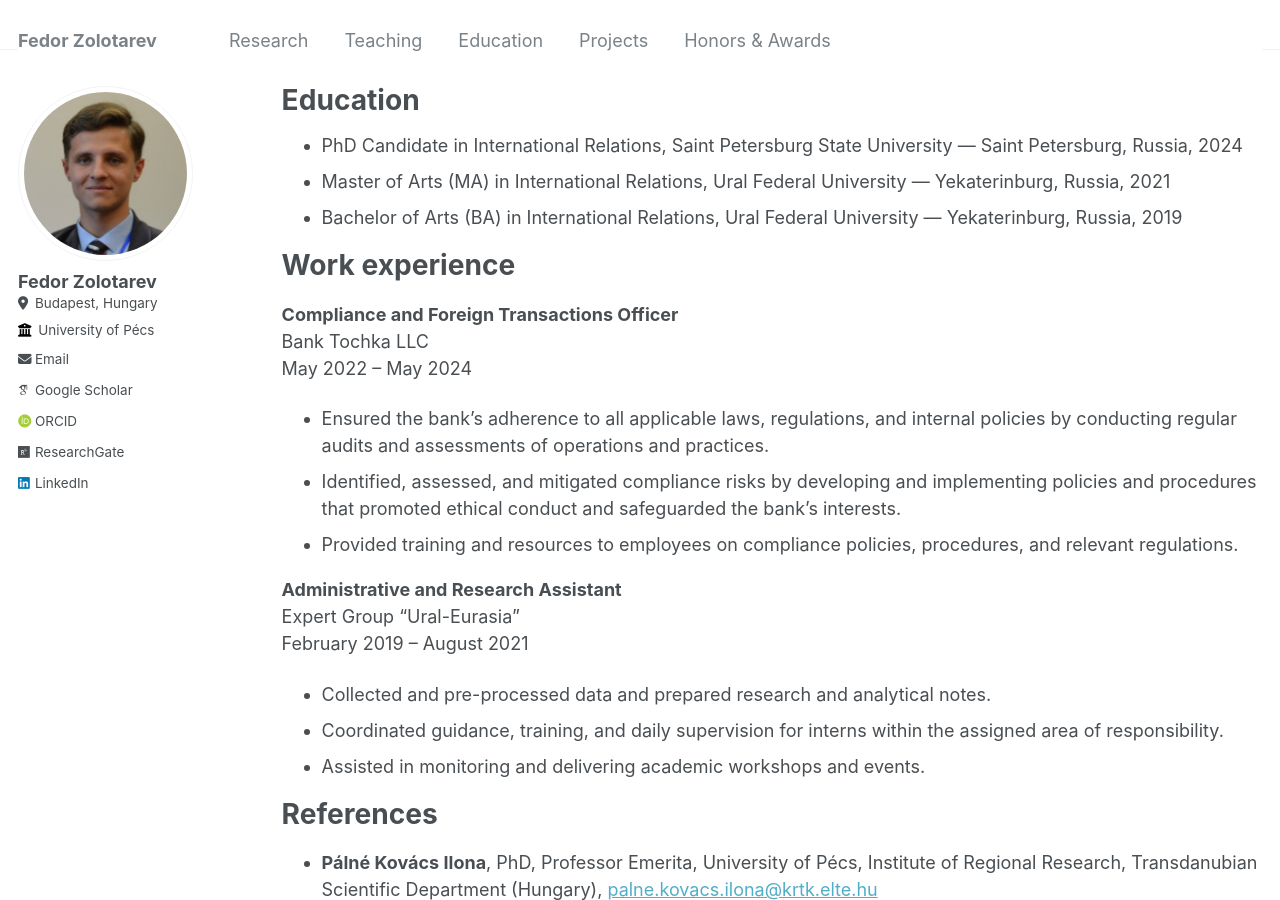
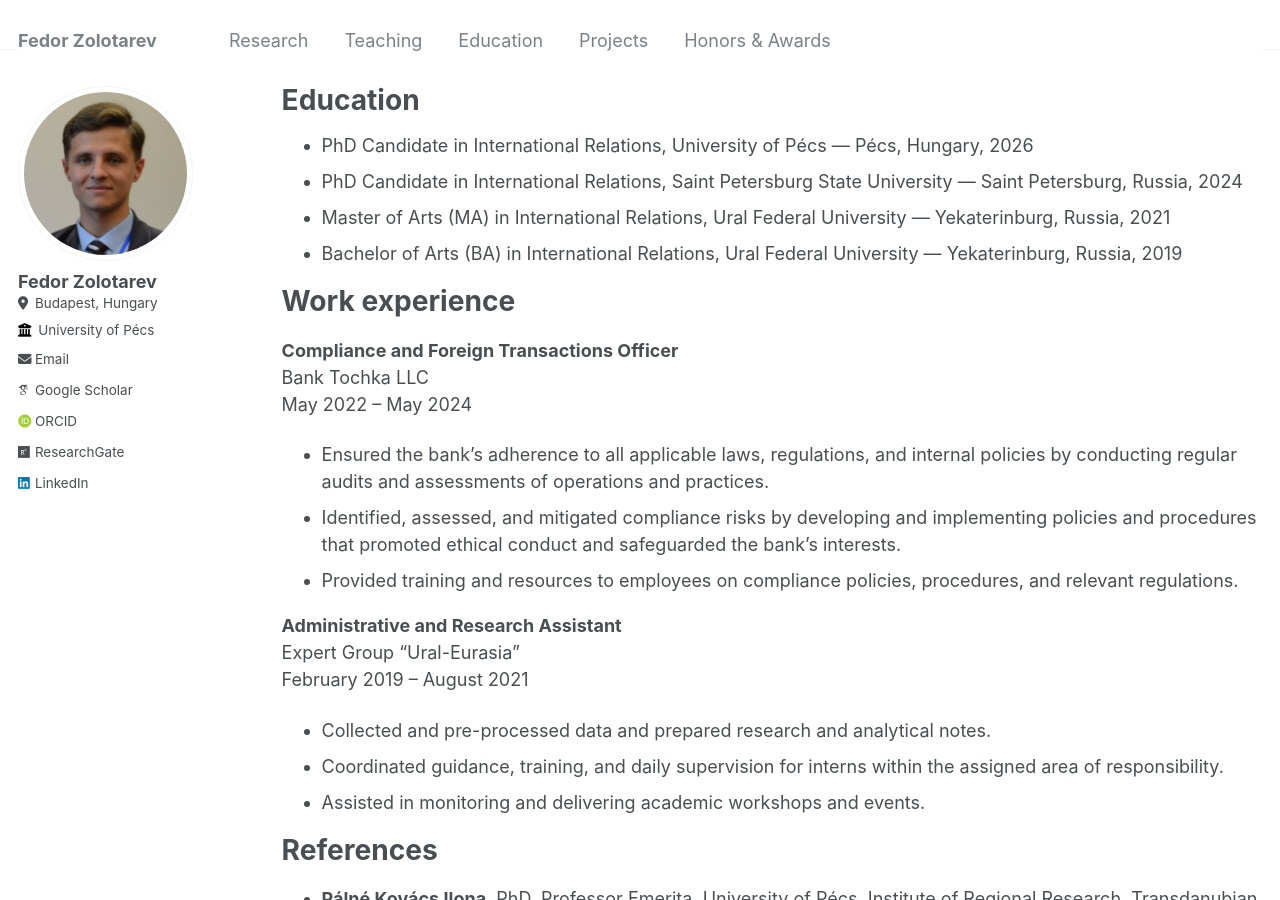
Before and after one commit to zolotarevfedor/bio, a Jekyll site: the page built from _pages/education.md, in a window 1280 px wide and 900 px high. Built offline with Jekyll 4.4.1, drawn with Linux system fonts in a browser that asks for light colours; some web fonts are replaced.

Commit message:
education.md

```diff
--- a/_pages/education.md
+++ b/_pages/education.md
@@ -10,6 +10,7 @@ redirect_from:
 
 {% include base_path %}
 
+* PhD Candidate in International Relations, University of Pécs — Pécs, Hungary, 2026
 * PhD Candidate in International Relations, Saint Petersburg State University — Saint Petersburg, Russia, 2024
 * Master of Arts (MA) in International Relations, Ural Federal University — Yekaterinburg, Russia, 2021
 * Bachelor of Arts (BA) in International Relations, Ural Federal University — Yekaterinburg, Russia, 2019
```
